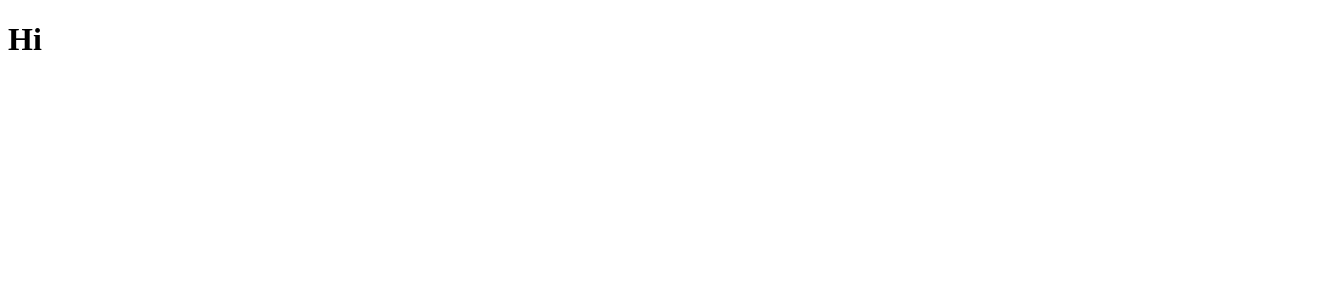
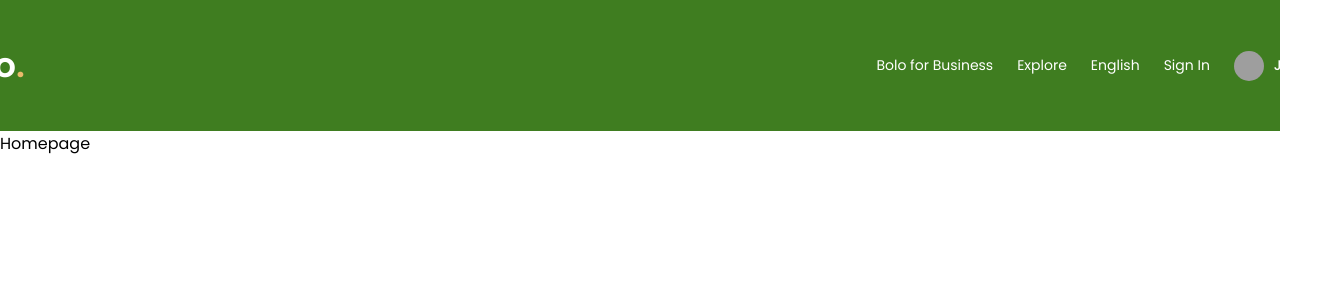
Before and after one commit to femmor/bolo-marketplace, a React (Vite) app in the folder frontend/: page / in a window 1280 px wide. Shown: the top 300 px of the page, 1340 px wide, since content can reach past the window. Built offline with nearby package versions, Linux system fonts and the light colour scheme; grey boxes are pictures that could not be loaded.

Commit message:
Implements header, menu and submenu

```diff
--- a/frontend/index.html
+++ b/frontend/index.html
@@ -5,6 +5,12 @@
     <link rel="icon" type="image/svg+xml" href="/vite.svg" />
     <meta name="viewport" content="width=device-width, initial-scale=1.0" />
     <title>Bolo Marketplace</title>
+    <link rel="preconnect" href="https://fonts.googleapis.com" />
+    <link rel="preconnect" href="https://fonts.gstatic.com" crossorigin />
+    <link
+      href="https://fonts.googleapis.com/css2?family=Poppins:wght@100;200;300;400;500;600;700;800;900&display=swap"
+      rel="stylesheet"
+    />
   </head>
   <body>
     <div id="root"></div>
--- a/frontend/src/App.jsx
+++ b/frontend/src/App.jsx
@@ -1,10 +1,18 @@
-import './App.css';
+import { BrowserRouter as Router, Routes, Route } from 'react-router-dom';
+
+import { Home } from './pages';
+import { Navbar } from './components';
+
+import './App.scss';
 
 const App = () => {
   return (
-    <div className="App">
-      <h1>Hi</h1>
-    </div>
+    <Router>
+      <Navbar />
+      <Routes>
+        <Route path="/" element={<Home />} />
+      </Routes>
+    </Router>
   );
 };
 
--- /dev/null
+++ b/frontend/src/App.scss
@@ -0,0 +1,43 @@
+:root {
+  --primary-color: #3f7d20;
+  --secondary-color: #72b01d;
+  --tertiary-color: #eaba6b;
+  --white: #ffffff;
+  --light: #f3eff5;
+  --black: #0d0a0b;
+  --gray: #454955;
+}
+
+body {
+  margin: 0;
+  padding: 0;
+  font-family: 'Poppins', sans-serif;
+}
+
+.container {
+  width: 1400px;
+  display: flex;
+  justify-content: space-between;
+  padding: 20px 0;
+}
+
+a,
+a:hover,
+a:focus,
+a:active {
+  transition: all 0.3s ease;
+  cursor: pointer;
+  text-decoration: none;
+  color: inherit;
+
+  &:hover {
+    color: var(--secondary-color);
+  }
+}
+
+hr {
+  border: 0.5px solid var(--light);
+  width: 100%;
+  height: 0;
+  margin: 0;
+}
--- /dev/null
+++ b/frontend/src/components/index.js
@@ -0,0 +1 @@
+export { default as Navbar } from './navbar/Navbar';
--- /dev/null
+++ b/frontend/src/components/navbar/Navbar.jsx
@@ -0,0 +1,111 @@
+import { useEffect, useState } from 'react';
+import { Link } from 'react-router-dom';
+import './Navbar.scss';
+
+const Navbar = () => {
+  const [active, setActive] = useState(false);
+  const [open, setOpen] = useState(false);
+
+  const currentUser = {
+    id: 1,
+    username: 'John Doe',
+    isSeller: true,
+  };
+
+  const handleScroll = () => {
+    if (window.scrollY > 50) {
+      setActive(true);
+    } else {
+      setActive(false);
+    }
+  };
+
+  useEffect(() => {
+    window.addEventListener('scroll', handleScroll);
+
+    return () => {
+      window.removeEventListener('scroll', handleScroll);
+    };
+  }, []);
+
+  return (
+    <header className={active ? 'navbar active' : 'navbar'}>
+      <div className="container">
+        <div className="logo">
+          <span className="text">bolo</span>
+          <span className="dot">.</span>
+        </div>
+        <div className="links">
+          <Link to="/for-business">
+            <span>Bolo for Business</span>
+          </Link>
+
+          <Link to="/explore">
+            <span>Explore</span>
+          </Link>
+
+          <Link to="/english">
+            <span>English</span>
+          </Link>
+
+          <Link to="/sign-in">
+            <span>Sign In</span>
+          </Link>
+
+          {!currentUser?.isSeller && (
+            <Link to="/become-a-seller">
+              <span className="become-a-seller">Become a Seller</span>
+            </Link>
+          )}
+
+          {!currentUser && (
+            <Link to="/join">
+              <button className={active ? 'join active' : 'join'}>Join</button>
+            </Link>
+          )}
+
+          {currentUser && (
+            <div className="user">
+              <img
+                className="avatar"
+                src="https://randomuser.me/api/portraits/men/50.jpg"
+                alt="user-photo"
+              />
+              <span
+                onClick={() => {
+                  setOpen(!open);
+                }}
+              >
+                {currentUser.username}
+              </span>
+              {open && (
+                <div className="user-menu">
+                  <div className="sub-menu">
+                    {currentUser?.isSeller && (
+                      <>
+                        <span>Gigs</span>
+                        <span>Add New Gig</span>
+                      </>
+                    )}
+                    <span>Orders</span>
+                    <span>Messages</span>
+                    <Link to="/" onClick={() => console.log('logout')}>
+                      <span>Logout</span>
+                    </Link>
+                  </div>
+                </div>
+              )}
+            </div>
+          )}
+        </div>
+      </div>
+
+      {active && <hr />}
+      <div className={active ? 'menu active' : 'menu'}>
+        <span>Test</span>
+        <span>Test</span>
+      </div>
+    </header>
+  );
+};
+export default Navbar;
--- /dev/null
+++ b/frontend/src/components/navbar/Navbar.scss
@@ -0,0 +1,122 @@
+.navbar {
+  display: flex;
+  flex-direction: column;
+  align-items: center;
+  background-color: var(--primary-color);
+  padding: 20px;
+  color: var(--white);
+  transition: 0.5s all ease;
+  position: sticky;
+  top: 0;
+  z-index: 999;
+
+  &.active {
+    background-color: var(--white);
+    color: var(--black);
+  }
+
+  .container {
+    .logo {
+      font-size: 34px;
+      font-weight: 600;
+      .text {
+      }
+
+      .dot {
+        color: var(--tertiary-color);
+      }
+    }
+    .links {
+      display: flex;
+      align-items: center;
+      gap: 24px;
+      font-weight: 400;
+      font-size: 14px;
+
+      .user {
+        display: flex;
+        align-items: center;
+        gap: 10px;
+        font-weight: 500;
+        font-size: 14px;
+        color: var(--white);
+        transition: all 0.3s ease;
+        cursor: pointer;
+        position: relative;
+
+        &:hover {
+        }
+
+        .avatar {
+          width: 30px;
+          height: 30px;
+          object-fit: cover;
+          border-radius: 50%;
+        }
+        .user-menu {
+          position: absolute;
+          top: 40px;
+          color: var(--gray);
+          background-color: var(--white);
+          padding: 10px 20px;
+          border-radius: 5px;
+          box-shadow: 0 0 10px rgba(0, 0, 0, 0.1);
+          width: 200px;
+          font-size: 12px;
+
+          .sub-menu {
+            display: flex;
+            flex-direction: column;
+            gap: 10px;
+          }
+
+          &.active {
+            display: block;
+          }
+        }
+      }
+
+      .join {
+        background-color: transparent;
+        padding: 10px 20px;
+        border-radius: 5px;
+        color: var(--white);
+        border: 1px solid #fff;
+        text-decoration: none;
+        transition: all 0.3s ease;
+        cursor: pointer;
+
+        &.active {
+          color: var(--secondary-color);
+          border: 1px solid var(--secondary-color);
+        }
+
+        &:hover {
+          background-color: var(--secondary-color);
+          color: var(--light);
+        }
+      }
+    }
+  }
+
+  .menu {
+    width: 1400px;
+    display: flex;
+    justify-content: space-between;
+    align-items: center;
+    font-size: 12px;
+    padding: 10px 0;
+    color: #979797;
+    transition: all 0.3s ease;
+    display: none;
+
+    &:hover {
+      color: var(--black);
+    }
+
+    &.active {
+      display: flex;
+      padding: 5px 0;
+    }
+  }
+}
--- a/frontend/src/pages/home/Home.jsx
+++ b/frontend/src/pages/home/Home.jsx
@@ -1,6 +1,6 @@
 import './Home.scss';
 
 const Home = () => {
-  return <div className="home">Home</div>;
+  return <div className="home">Homepage</div>;
 };
 export default Home;
```
Also changed, not shown: frontend/package.json (+4 -3 lines), frontend/.eslintrc.json, frontend/src/App.css (deleted), 1 other file (tests, documents, lock files or other folders).
